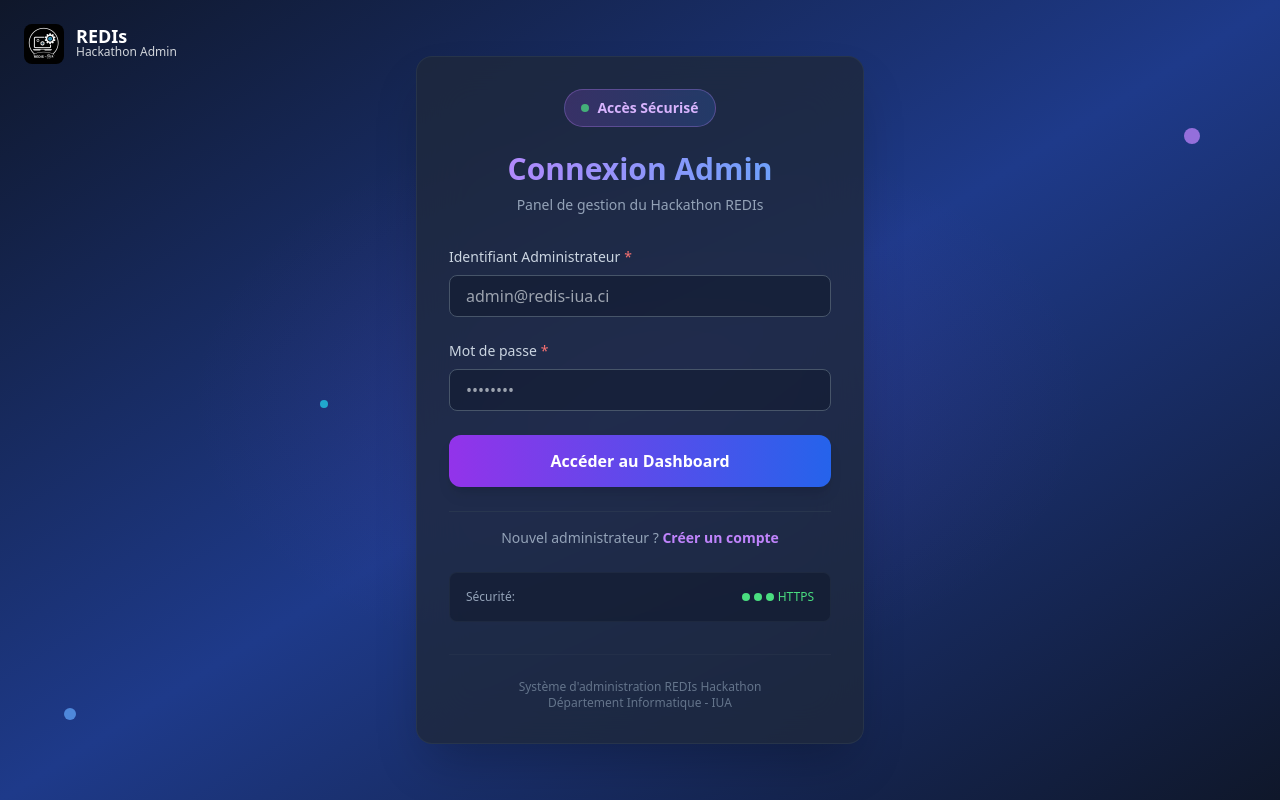
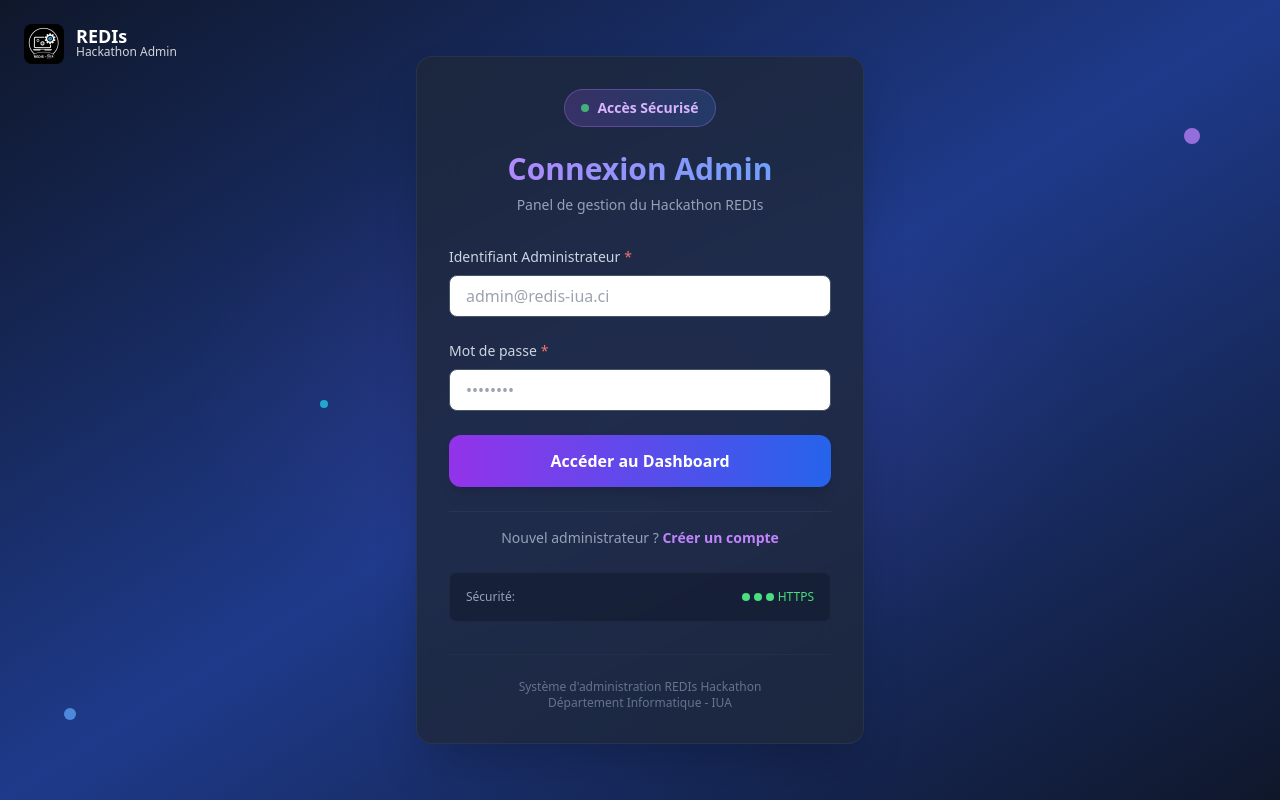
Before and after one commit to kouahodavid6/HACKATHON-REDIs-IUA-2025, a React (Vite) app: page /login in a window 1280 px wide. Built offline with nearby package versions, Linux system fonts and the light colour scheme.

Commit message:
update du systeme d'authentification

```diff
--- a/src/pages/Auth/LoginAdmin.jsx
+++ b/src/pages/Auth/LoginAdmin.jsx
@@ -68,7 +68,7 @@ const LoginAdmin = () => {
                             value={form.email}
                             onChange={handleChange}
                             required
-                            className="bg-slate-900/50 border-slate-600 focus:border-purple-500 focus:ring-purple-500/20"
+                            className="border-slate-600 focus:border-purple-500 focus:ring-purple-500/20"
                         />
                     </div>
                     <div className="space-y-2">
@@ -85,7 +85,7 @@ const LoginAdmin = () => {
                             value={form.password}
                             onChange={handleChange}
                             required
-                            className="bg-slate-900/50 border-slate-600 focus:border-purple-500 focus:ring-purple-500/20"
+                            className="border-slate-600 focus:border-purple-500 focus:ring-purple-500/20"
                         />
                     </div>
 
```
